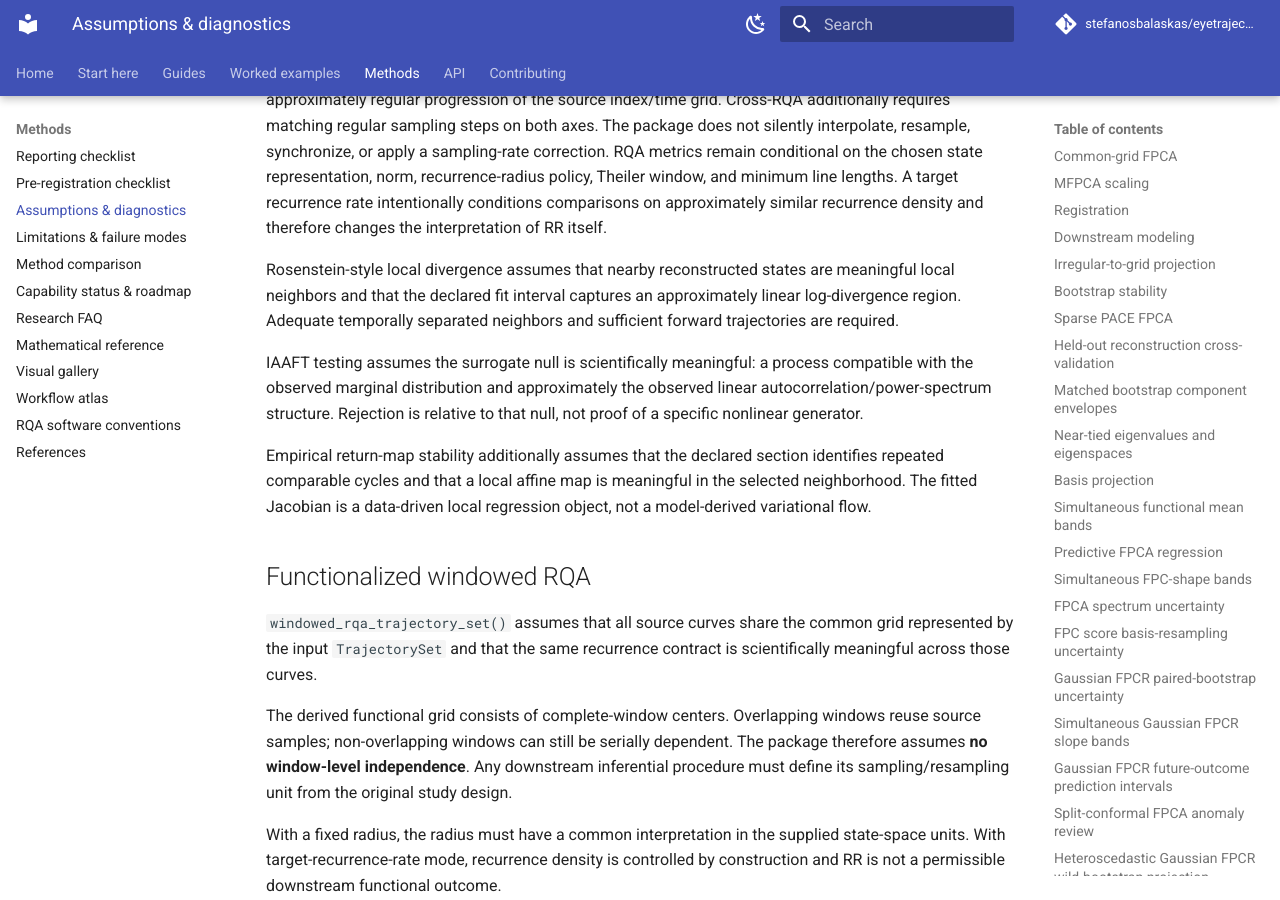
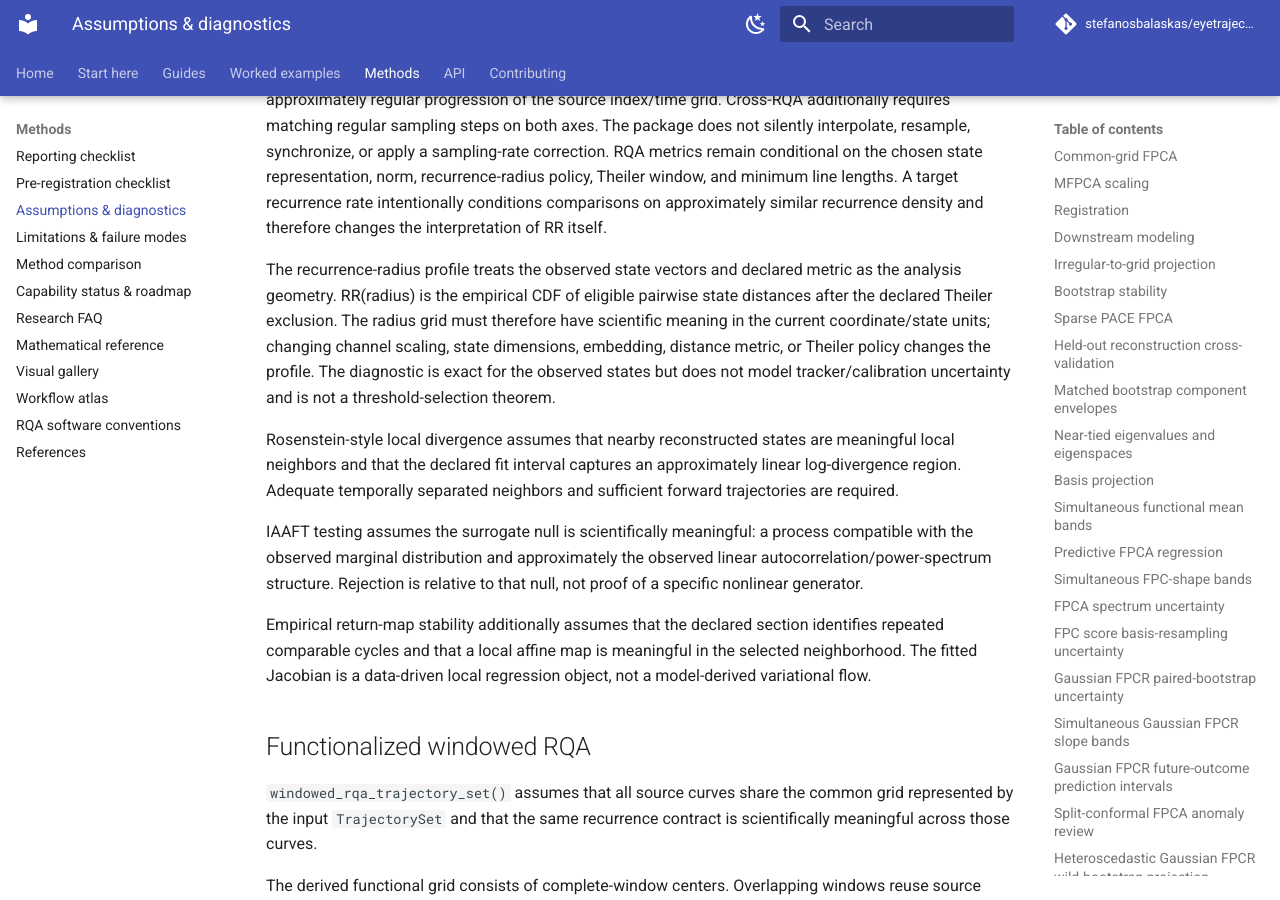
Before and after one commit to stefanosbalaskas/eyetrajectoriespy, an MkDocs documentation site: the page built from docs/methods/assumptions.md, in a window 1280 px wide and 900 px high, scrolled down 8940 px. Built offline with MkDocs 1.6.1 and Material for MkDocs 9.7.7, drawn with Linux system fonts in a browser that asks for light colours; comment, search, counter and statistics services are not loaded.

Commit message:
Document recurrence threshold profile assumptions

```diff
--- a/docs/methods/assumptions.md
+++ b/docs/methods/assumptions.md
@@ -244,6 +244,8 @@ AMI and false-nearest-neighbor diagnostics require an approximately regular temp
 
 A recurrence matrix and its spatial recurrence density can be constructed from irregularly timed state observations, but the standard diagonal/vertical line summaries in `rqa_metrics()` require an approximately regular progression of the source index/time grid. Cross-RQA additionally requires matching regular sampling steps on both axes. The package does not silently interpolate, resample, synchronize, or apply a sampling-rate correction. RQA metrics remain conditional on the chosen state representation, norm, recurrence-radius policy, Theiler window, and minimum line lengths. A target recurrence rate intentionally conditions comparisons on approximately similar recurrence density and therefore changes the interpretation of RR itself.
 
+The recurrence-radius profile treats the observed state vectors and declared metric as the analysis geometry. RR(radius) is the empirical CDF of eligible pairwise state distances after the declared Theiler exclusion. The radius grid must therefore have scientific meaning in the current coordinate/state units; changing channel scaling, state dimensions, embedding, distance metric, or Theiler policy changes the profile. The diagnostic is exact for the observed states but does not model tracker/calibration uncertainty and is not a threshold-selection theorem.
+
 Rosenstein-style local divergence assumes that nearby reconstructed states are meaningful local neighbors and that the declared fit interval captures an approximately linear log-divergence region. Adequate temporally separated neighbors and sufficient forward trajectories are required.
 
 IAAFT testing assumes the surrogate null is scientifically meaningful: a process compatible with the observed marginal distribution and approximately the observed linear autocorrelation/power-spectrum structure. Rejection is relative to that null, not proof of a specific nonlinear generator.
```
